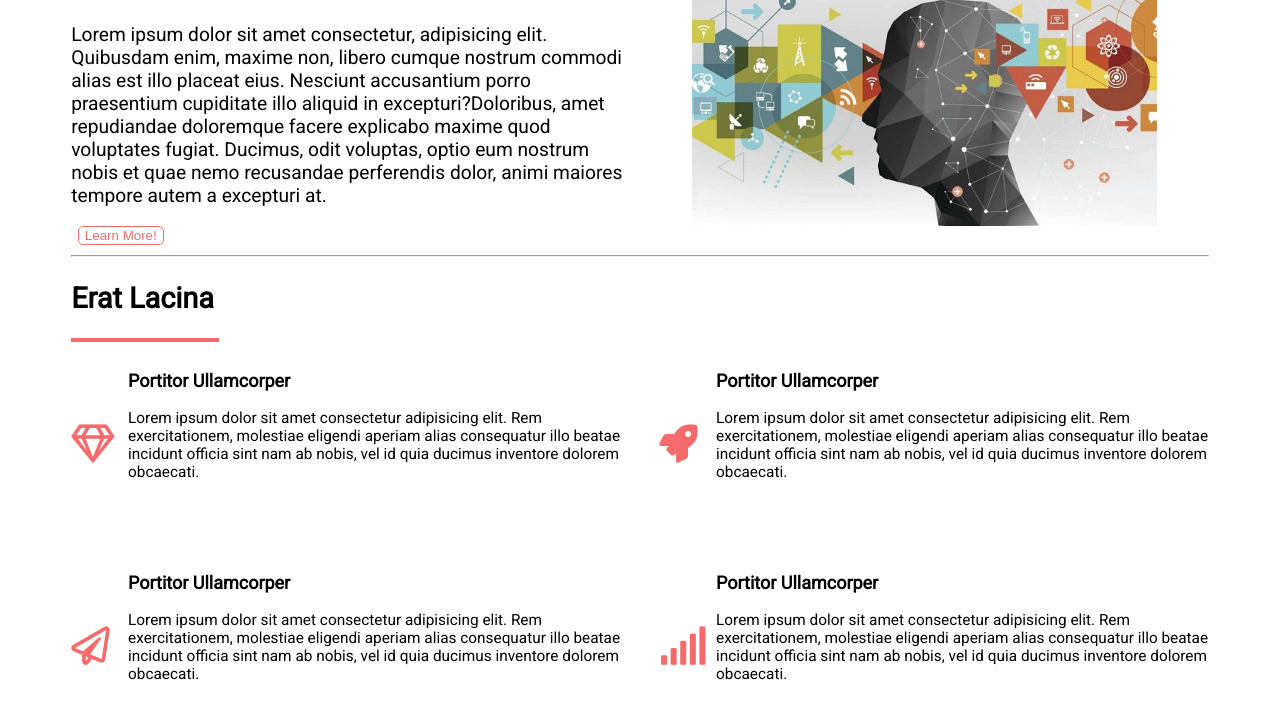
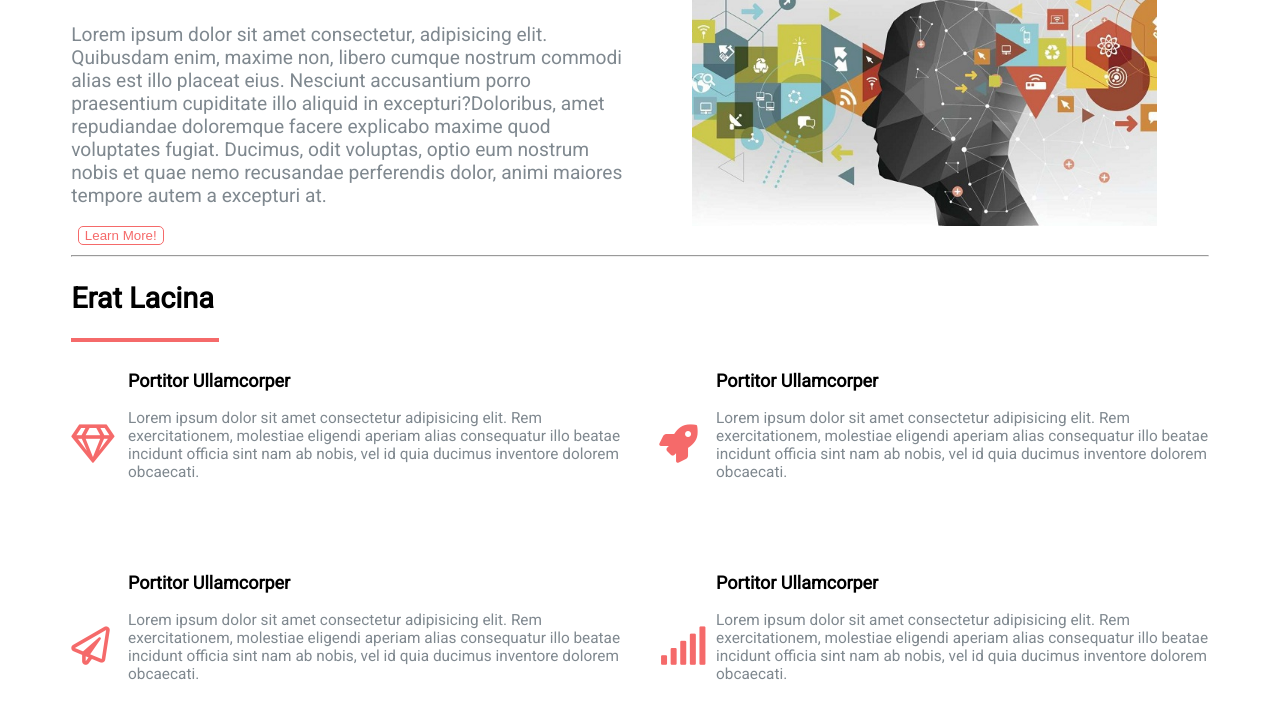
Before and after one commit to Alex7498-SV/Labo4, a plain HTML site: page index.html in a window 1280 px wide. Shown: the part 143-862 px from the top of the page. Drawn offline with Linux system fonts and the light colour scheme; a script that the page names is missing.

Commit message:
Finalizado v2

```diff
--- a/index.html
+++ b/index.html
@@ -42,7 +42,7 @@
 
 
 
-        <div class="2"></div>
+        <div class="cont"></div>
             <hr>
             <div class="content_2">
                 <h2 class="t3">Erat Lacina</h2>
--- a/main.css
+++ b/main.css
@@ -27,6 +27,10 @@ hr{
     display: grid;
     grid-template-columns: 50% 50%;
 
+}
+
+.content p{
+    color: #7f888f
 }
 
 .imag{
@@ -145,3 +149,8 @@ hr{
     margin-right: 87%;
     border: 2pt solid #f56a6a;
 }
+
+.div4 p{
+    color: #7f888f
+
+}
```
